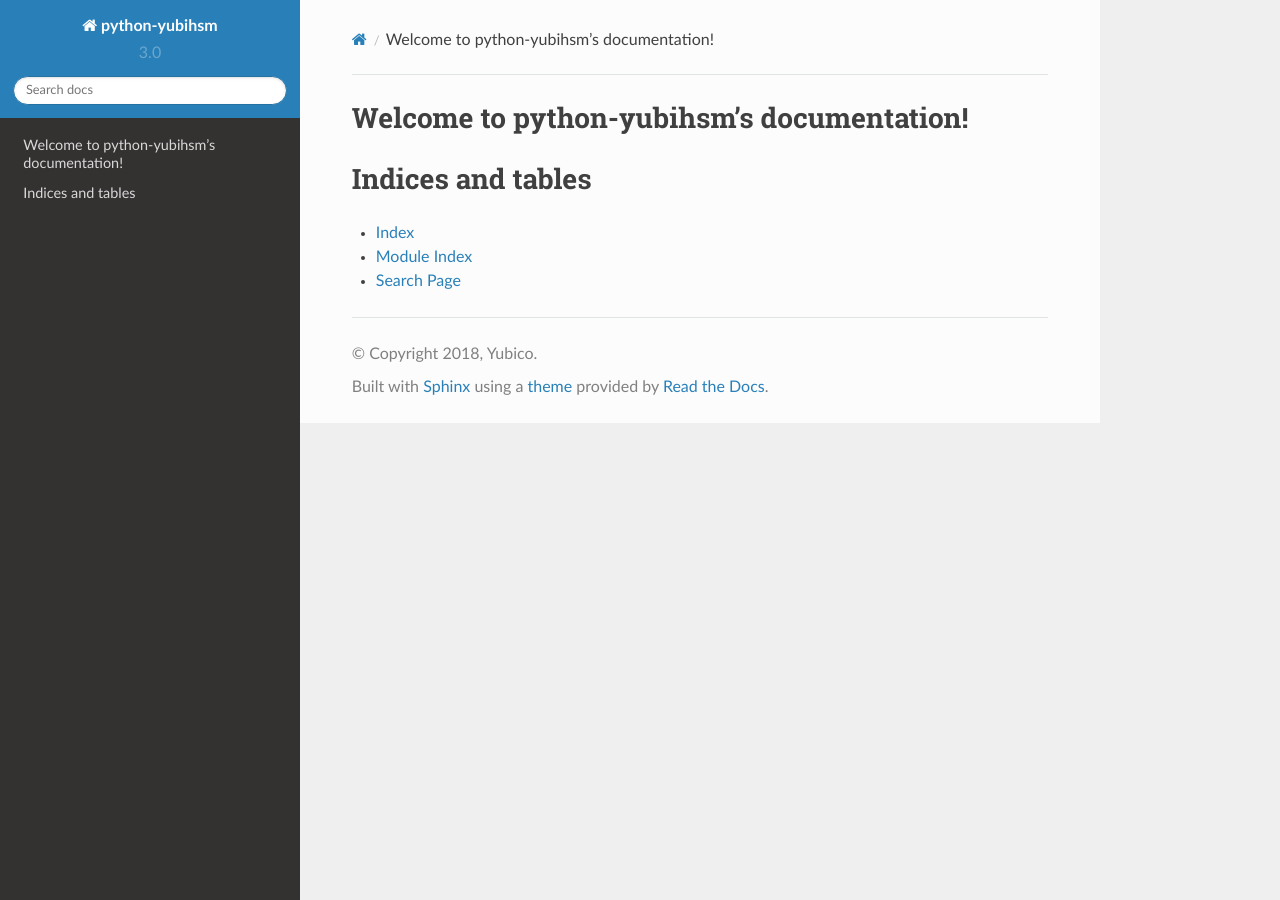
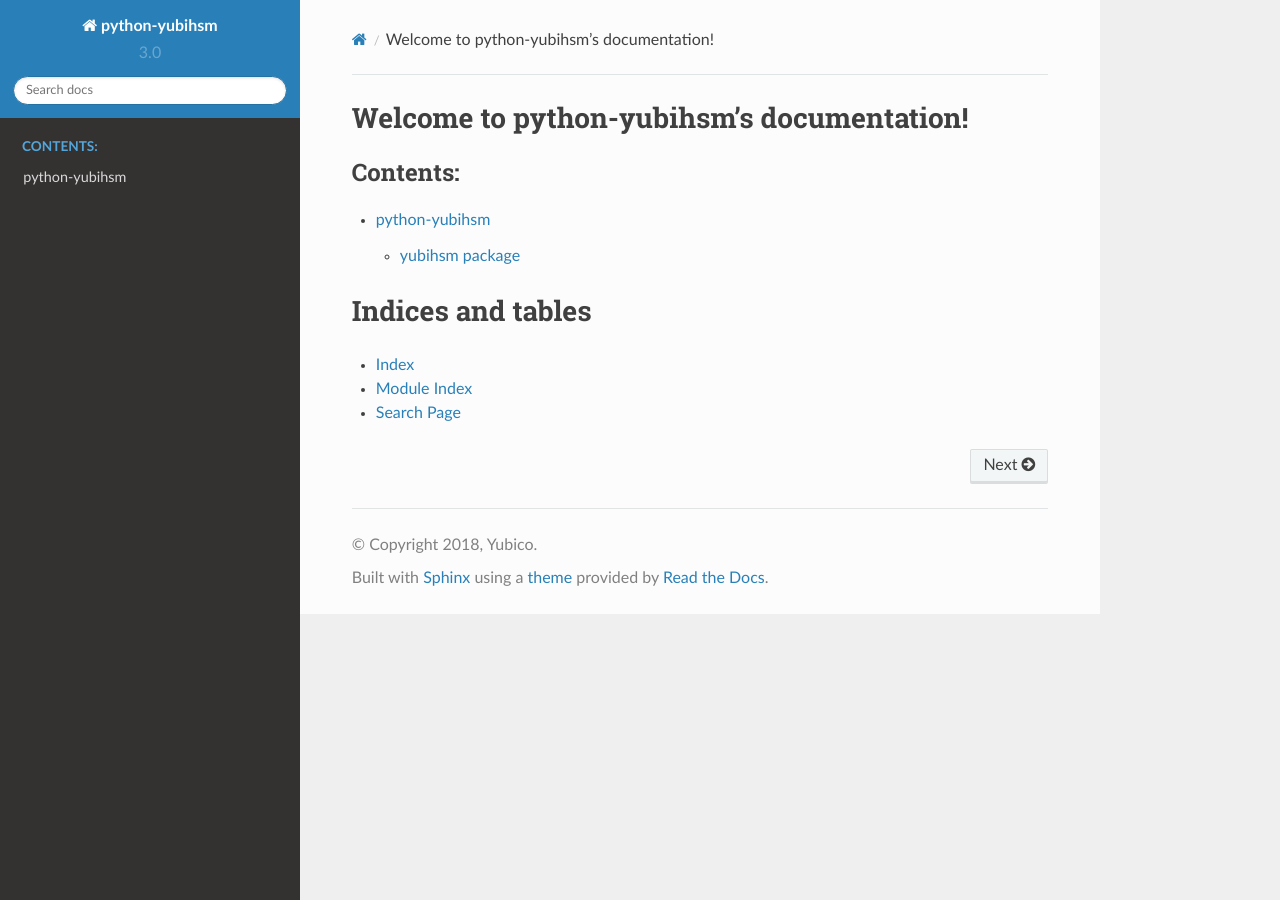
Before and after one commit to Yubico/python-yubihsm, a Sphinx documentation site: the page built from docs/index.rst, in a window 1280 px wide. Built offline with Sphinx 7.4.7 and the Read the Docs theme 2.0.0, drawn with Linux system fonts in a browser that asks for light colours.

Commit message:
Refactor Sphinx documentation.

```diff
--- a/docs/index.rst
+++ b/docs/index.rst
@@ -10,6 +10,8 @@
    :maxdepth: 2
    :caption: Contents:
 
+   rst/packages
+
 
 Indices and tables
 ==================
--- /dev/null
+++ b/docs/rst/packages.rst
@@ -0,0 +1,7 @@
+python-yubihsm
+==============
+
+.. toctree::
+   :maxdepth: 3
+
+   yubihsm
--- a/docs/rst/yubihsm.rst
+++ b/docs/rst/yubihsm.rst
@@ -5,6 +5,7 @@
 -----------
 
 .. toctree::
+   :maxdepth: 1
 
    yubihsm.backends
 
```
